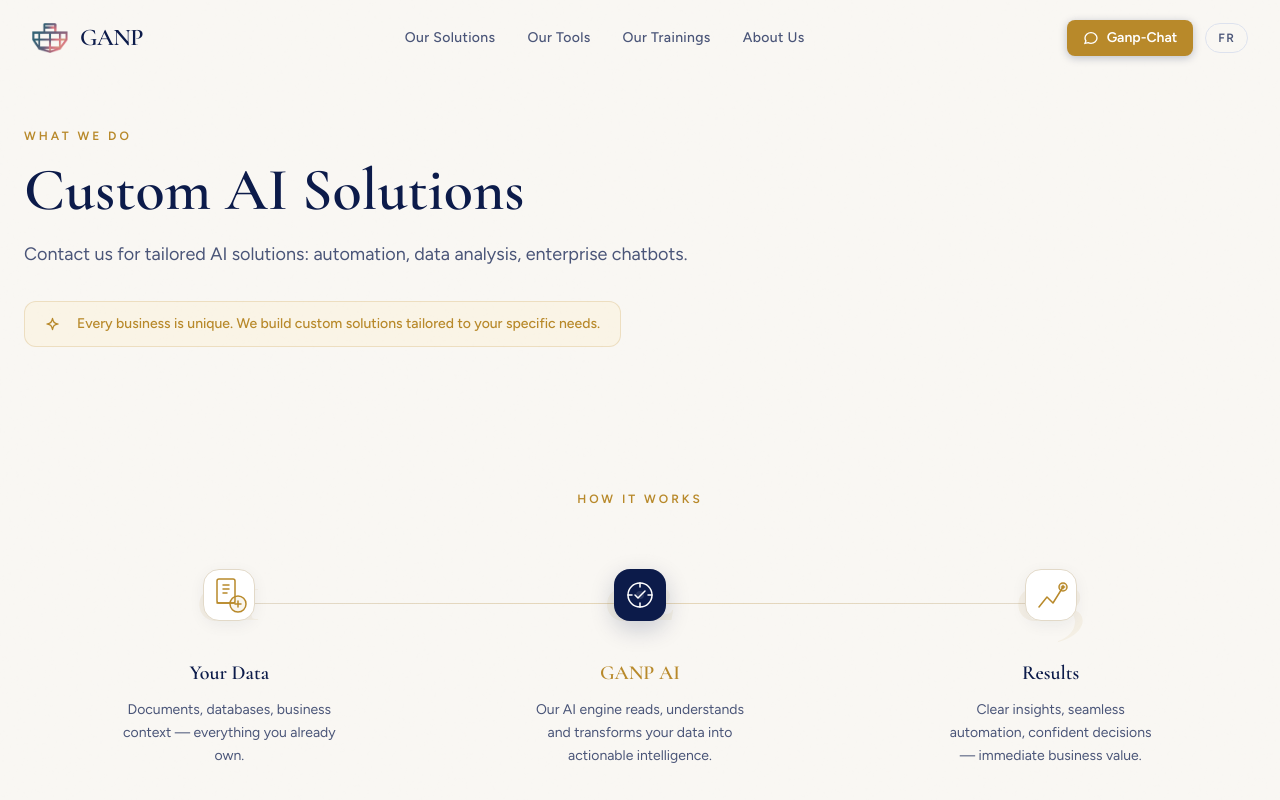
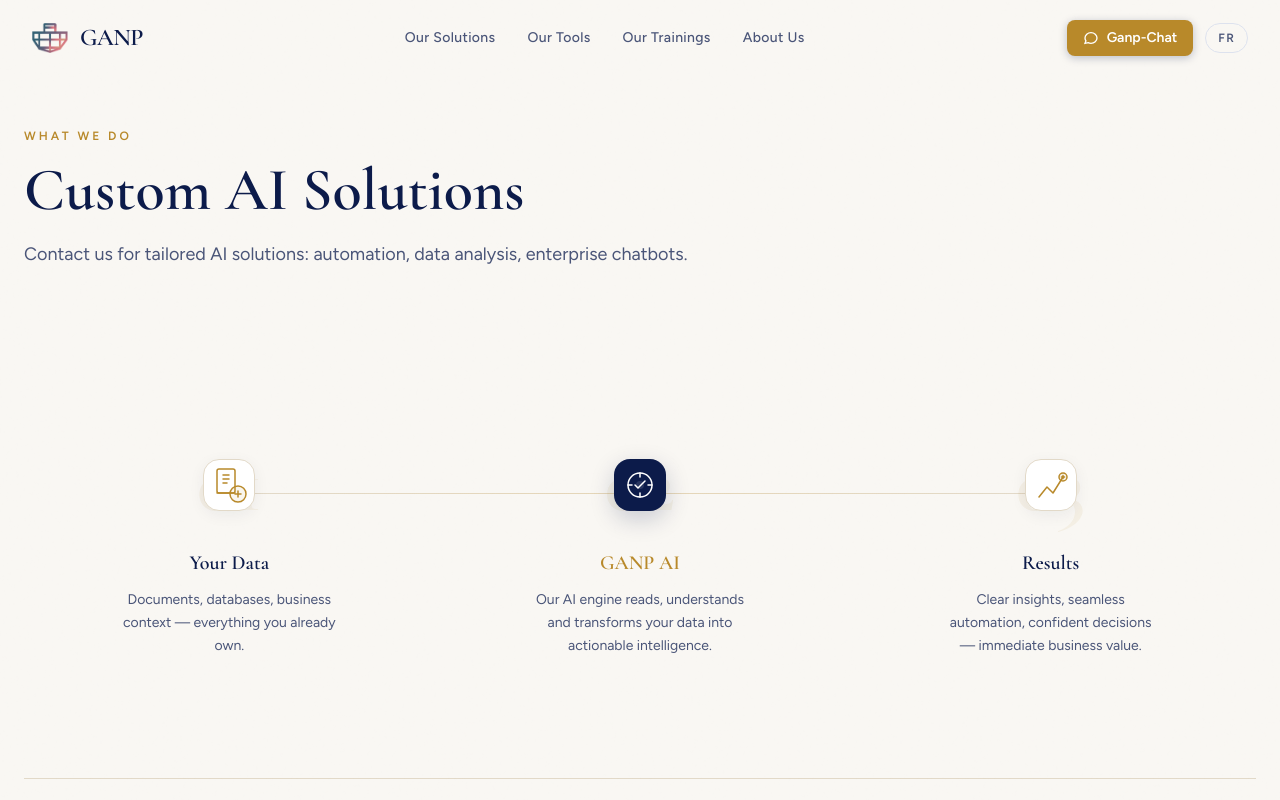
Before and after one commit to A-Njock/KEMET-AI, a React (Vite) app: page /solutions in a window 1280 px wide. Shown: the top 800 px of the page. Built offline with nearby package versions, Linux system fonts and the light colour scheme.

Commit message:
Remove tagline pill and HOW IT WORKS label from Solutions page
Authored by Pierre Guy A. NJOCK

```diff
--- a/src/components/AIWorkflow.tsx
+++ b/src/components/AIWorkflow.tsx
@@ -91,16 +91,6 @@
 
   return (
     <div ref={ref} className="mt-20">
-      {/* Section label */}
-      <motion.p
-        className="text-royal text-xs font-semibold tracking-[0.25em] uppercase mb-12 text-center"
-        initial={{ opacity: 0 }}
-        animate={isInView ? { opacity: 1 } : {}}
-        transition={{ duration: 0.5 }}
-      >
-        {lang === 'fr' ? 'Comment ça fonctionne' : 'How It Works'}
-      </motion.p>
-
       {/* Steps */}
       <div className="grid grid-cols-1 md:grid-cols-3 gap-0 relative">
 
--- a/src/pages/Solutions.tsx
+++ b/src/pages/Solutions.tsx
@@ -233,22 +233,6 @@
         >
           {t('solutions_text')}
         </motion.p>
-        <motion.div
-          className="inline-flex items-center gap-3 px-5 py-3 bg-royal-pale border border-royal/20 rounded-xl"
-          initial={{ opacity: 0, y: 16 }}
-          animate={{ opacity: 1, y: 0 }}
-          transition={{ duration: 0.6, delay: 0.3, ease: [0.16, 1, 0.3, 1] }}
-        >
-          <svg className="w-5 h-5 text-royal flex-shrink-0" fill="none" viewBox="0 0 24 24" stroke="currentColor" strokeWidth="1.5">
-            <path strokeLinecap="round" strokeLinejoin="round" d="M9.813 15.904L9 18.75l-.813-2.846a4.5 4.5 0 00-3.09-3.09L2.25 12l2.846-.813a4.5 4.5 0 003.09-3.09L9 5.25l.813 2.846a4.5 4.5 0 003.09 3.09L15.75 12l-2.846.813a4.5 4.5 0 00-3.09 3.09z" />
-          </svg>
-          <p className="text-royal text-sm font-medium">
-            {isFr
-              ? 'Chaque entreprise est unique. Nous créons des solutions sur mesure adaptées à vos besoins spécifiques.'
-              : 'Every business is unique. We build custom solutions tailored to your specific needs.'
-            }
-          </p>
-        </motion.div>
       </div>
 
       <main className="max-w-7xl mx-auto px-6 pb-24">
```
